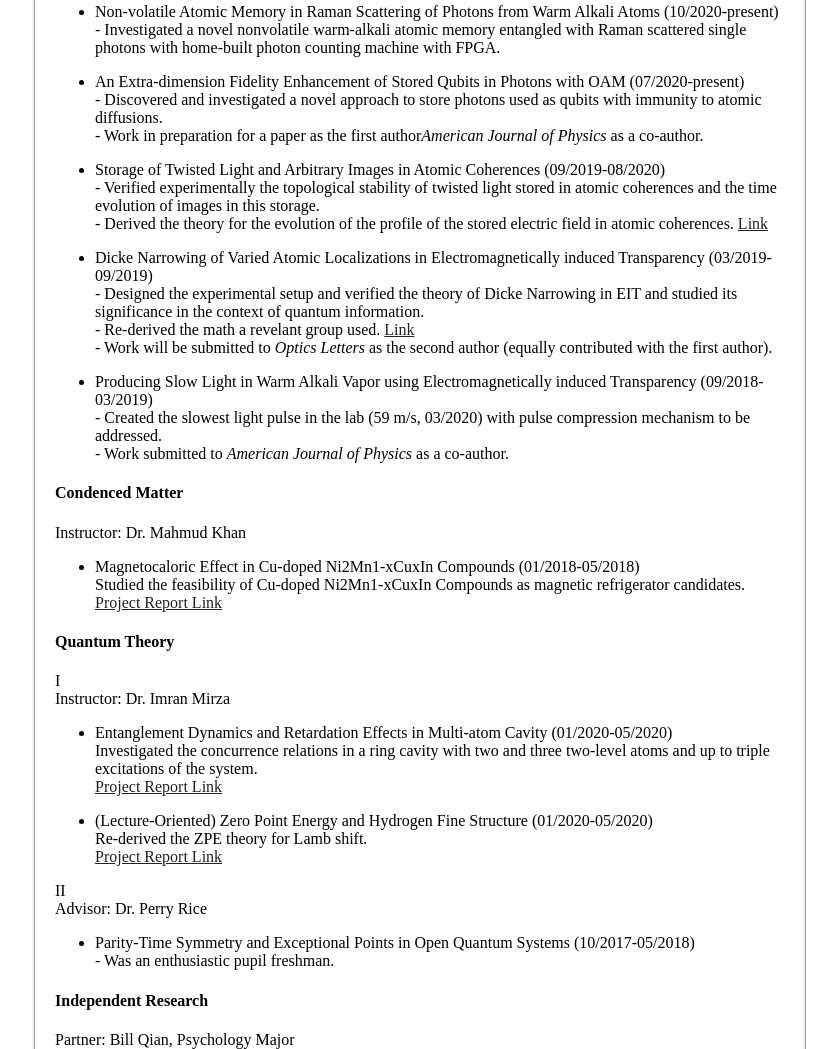
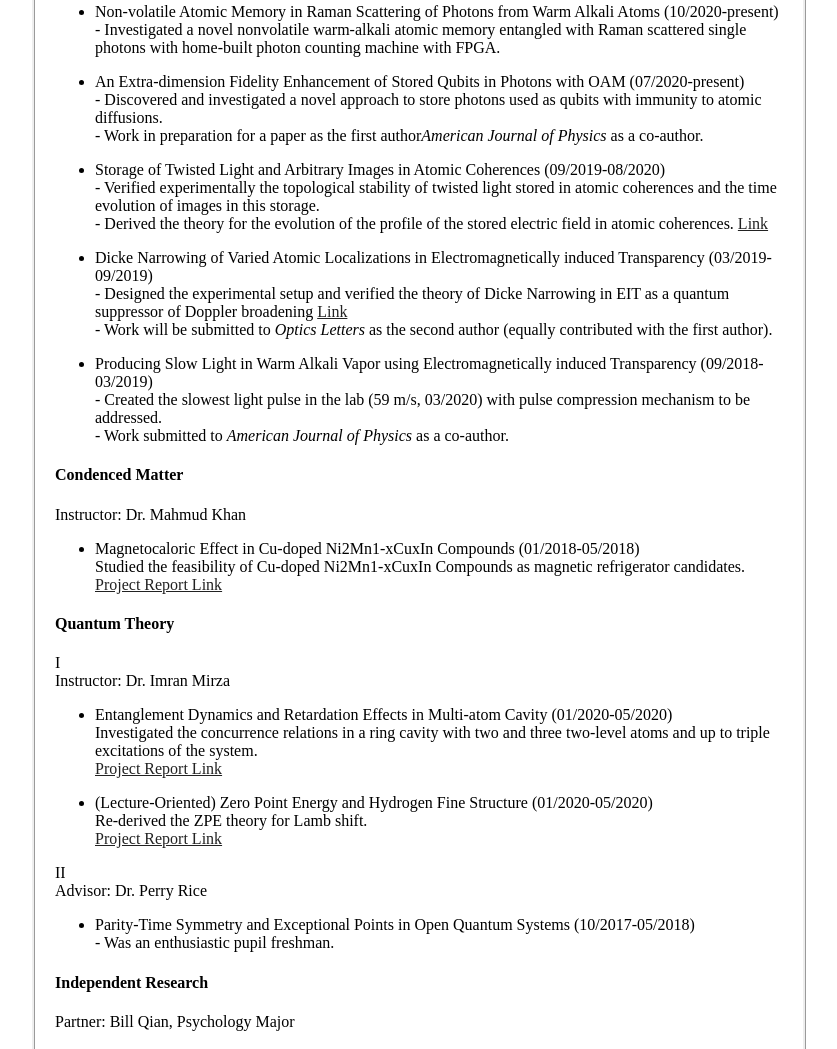
Before and after one commit to qilabmu/qilabmu.github.io, a plain HTML site: page lij86/CV.html in a window 1280 px wide. Shown: the part 1062-2111 px from the top of the page, without its empty margins (221-1058 px from the left). Drawn offline with Linux system fonts and the light colour scheme.

Commit message:
Update CV.html

```diff
--- a/lij86/CV.html
+++ b/lij86/CV.html
@@ -190,8 +190,7 @@ Advisor: Dr. Samir Bali
 
                 <li><p>
                     Dicke Narrowing of Varied Atomic Localizations in Electromagnetically induced Transparency (03/2019-09/2019)<br>
-- Designed the experimental setup and verified the theory of Dicke Narrowing in EIT and studied its significance in the context of quantum information.<br>
-                   - Re-derived the math a revelant group used. <a href="/lij86/242853.pdf" target="_blank">Link</a><br>
+- Designed the experimental setup and verified the theory of Dicke Narrowing in EIT as a quantum suppressor of Doppler broadening <a href="/lij86/242853.pdf" target="_blank">Link</a><br>
 - Work will be submitted to <i>Optics Letters</i> as the second author (equally contributed with the first author).
                 </p></li>
 
```
